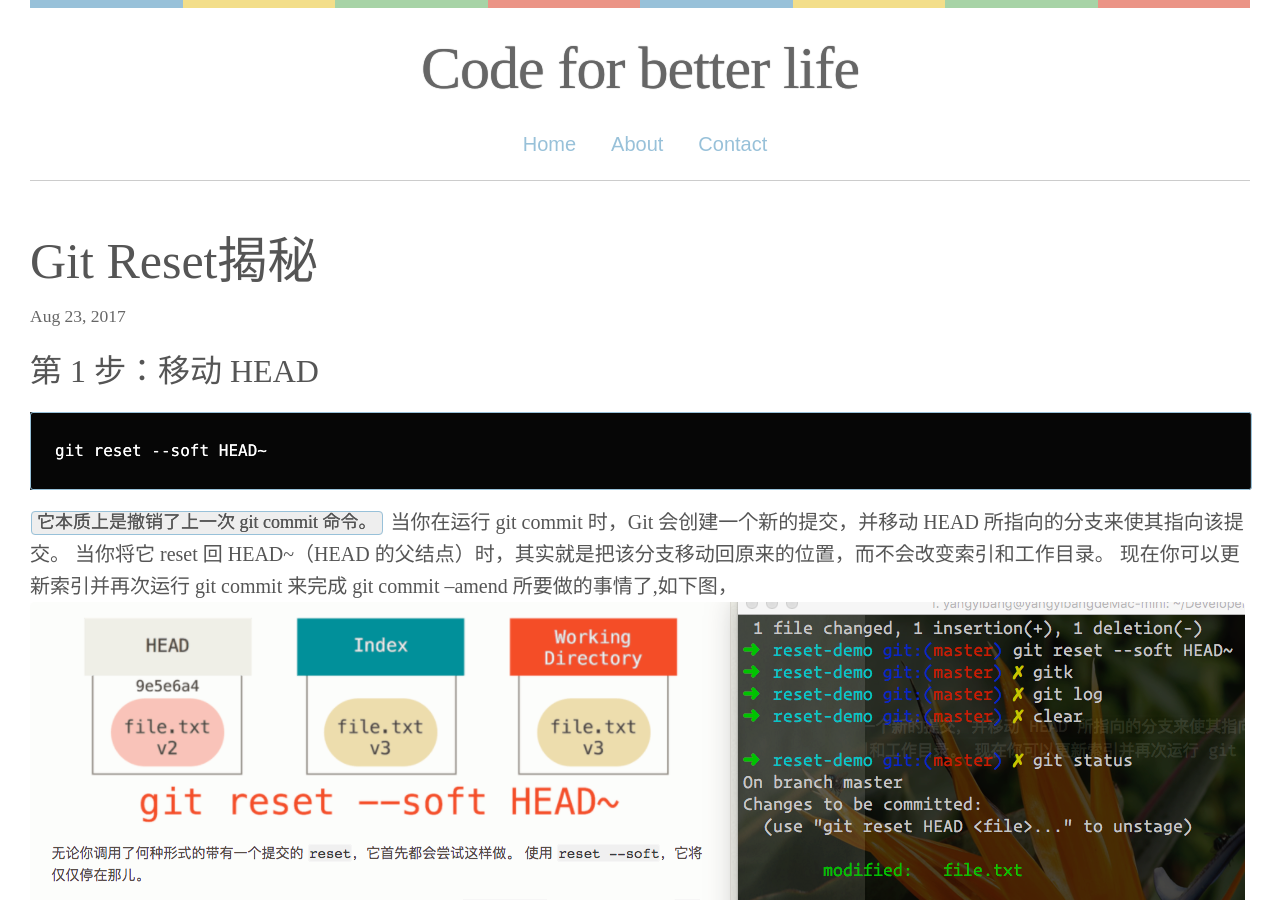
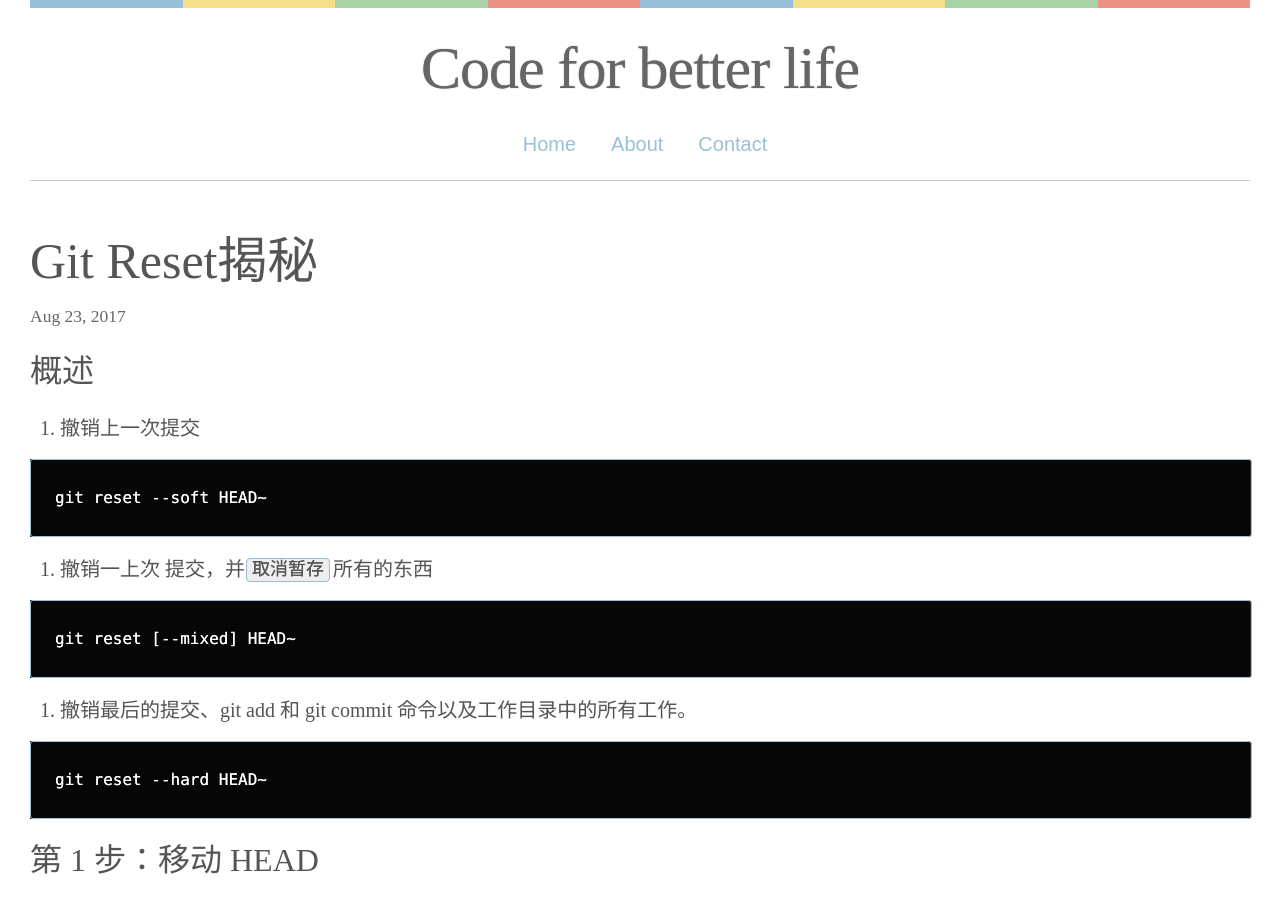
Before and after one commit to YYvanYang/yyvanyang.github.io, a Jekyll site: the page built from _posts/2017-08-23-reset.md, in a window 1280 px wide and 900 px high. Built offline with Jekyll 4.4.1, drawn with Linux system fonts in a browser that asks for light colours; some web fonts are replaced.

Commit message:
update reset

````diff
--- a/_posts/2017-08-23-reset.md
+++ b/_posts/2017-08-23-reset.md
@@ -2,6 +2,26 @@
 layout: post
 title:  "Git Reset揭秘"
 ---
+
+## 概述
+1. 撤销上一次提交
+
+```
+git reset --soft HEAD~
+```
+
+2. 撤销一上次 提交，并`取消暂存`所有的东西
+
+```
+git reset [--mixed] HEAD~
+```
+
+3. 撤销最后的提交、git add 和 git commit 命令以及工作目录中的所有工作。
+
+```
+git reset --hard HEAD~
+```
+
 
 ## 第 1 步：移动 HEAD
 ```
````
